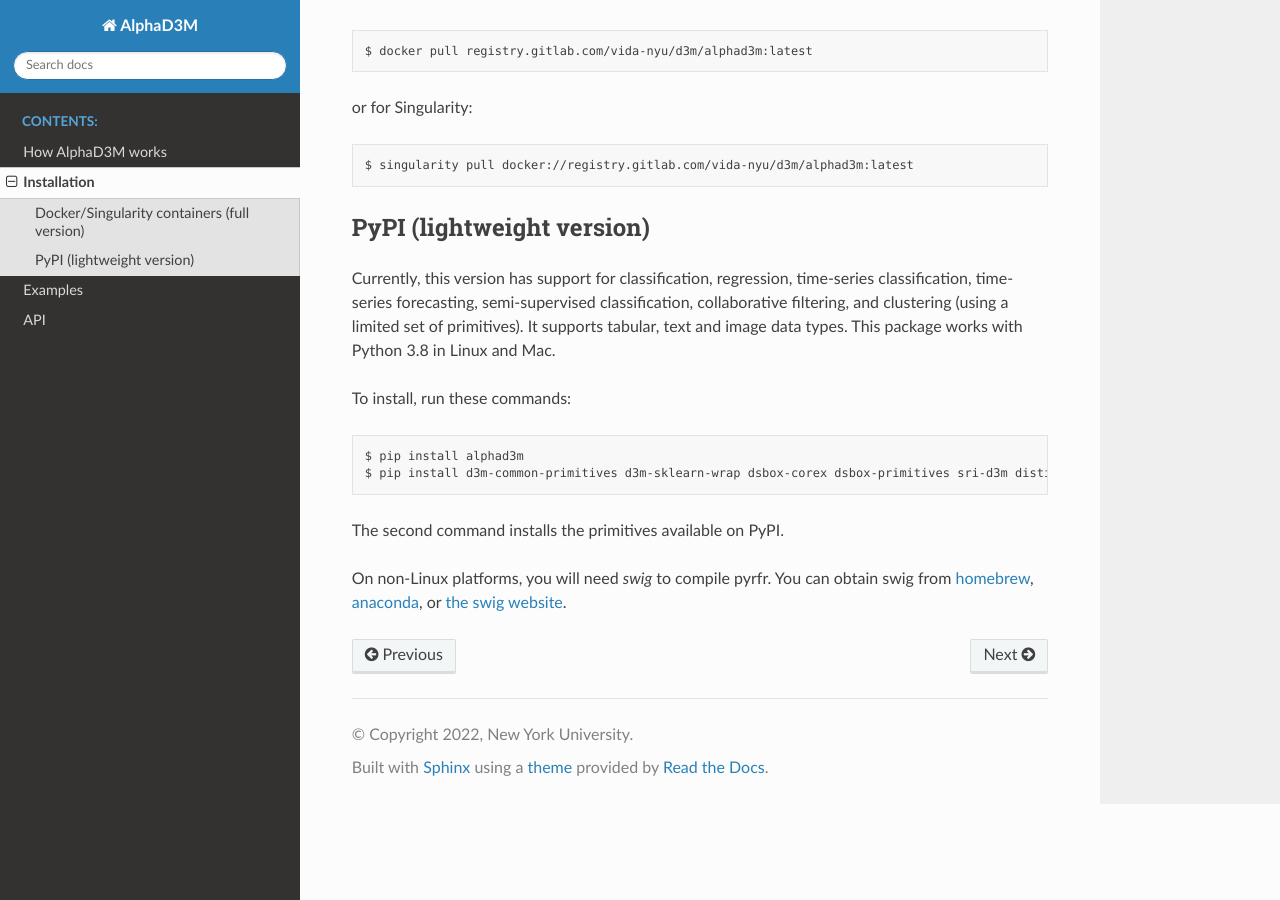
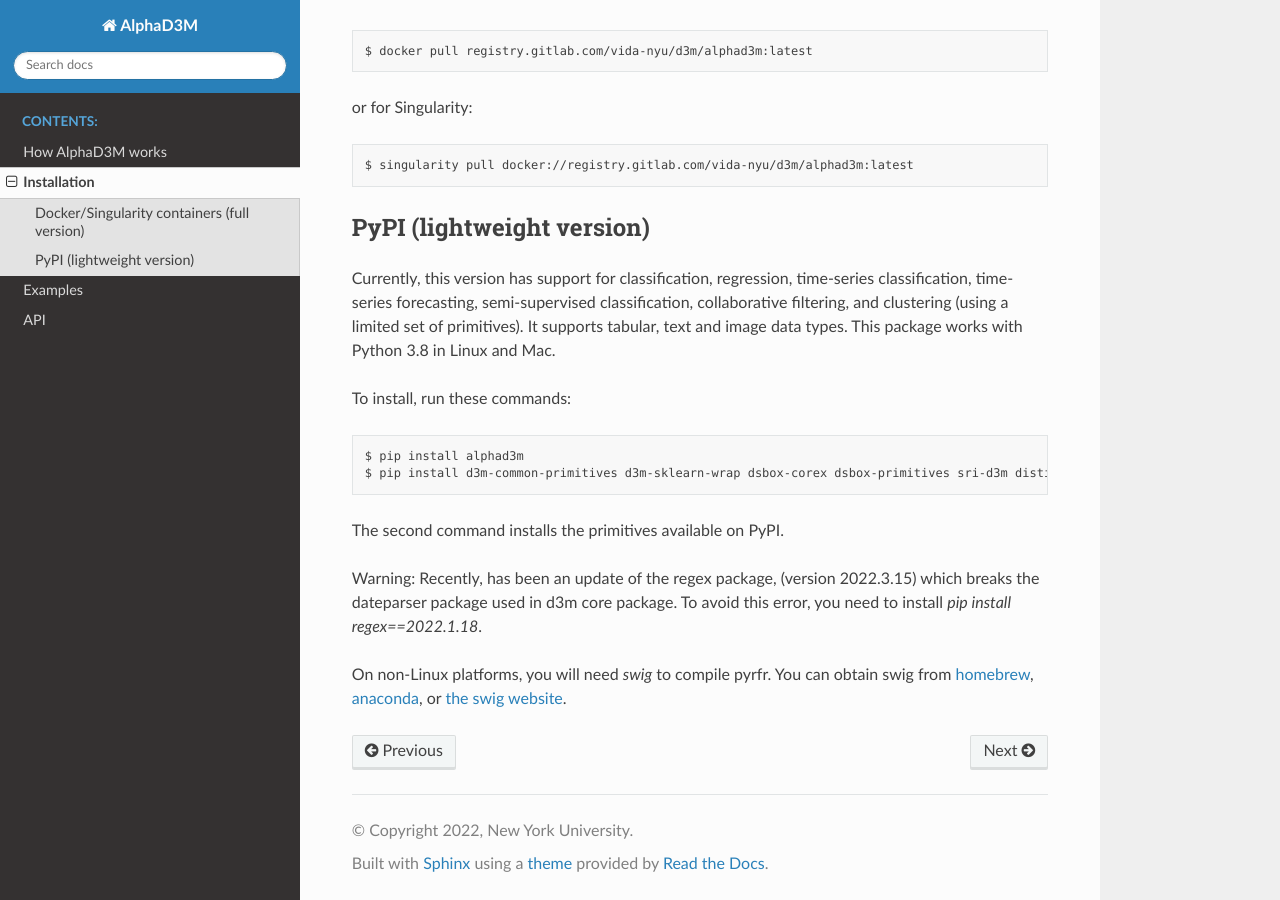
Before and after one commit to VIDA-NYU/alphad3m, a Sphinx documentation site: the page built from docs/source/installation.rst, in a window 1280 px wide and 900 px high, scrolled down 565 px. Built offline with Sphinx 7.4.7 and the Read the Docs theme 2.0.0, drawn with Linux system fonts in a browser that asks for light colours; pages that are not in the unit, such as notebooks, are missing from menus.

Commit message:
Add warning about regex

```diff
--- a/docs/source/installation.rst
+++ b/docs/source/installation.rst
@@ -45,4 +45,7 @@ To install, run these commands:
 
 The second command installs the primitives available on PyPI.
 
+Warning: Recently, has been an update of the regex package, (version 2022.3.15) which breaks the dateparser package
+used in d3m core package. To avoid this error, you need to install `pip install regex==2022.1.18`.
+
 On non-Linux platforms, you will need `swig` to compile pyrfr. You can obtain swig from `homebrew <https://formulae.brew.sh/formula/swig@3>`__, `anaconda <https://anaconda.org/anaconda/swig>`__, or `the swig website <http://www.swig.org/download.html>`__.
```
